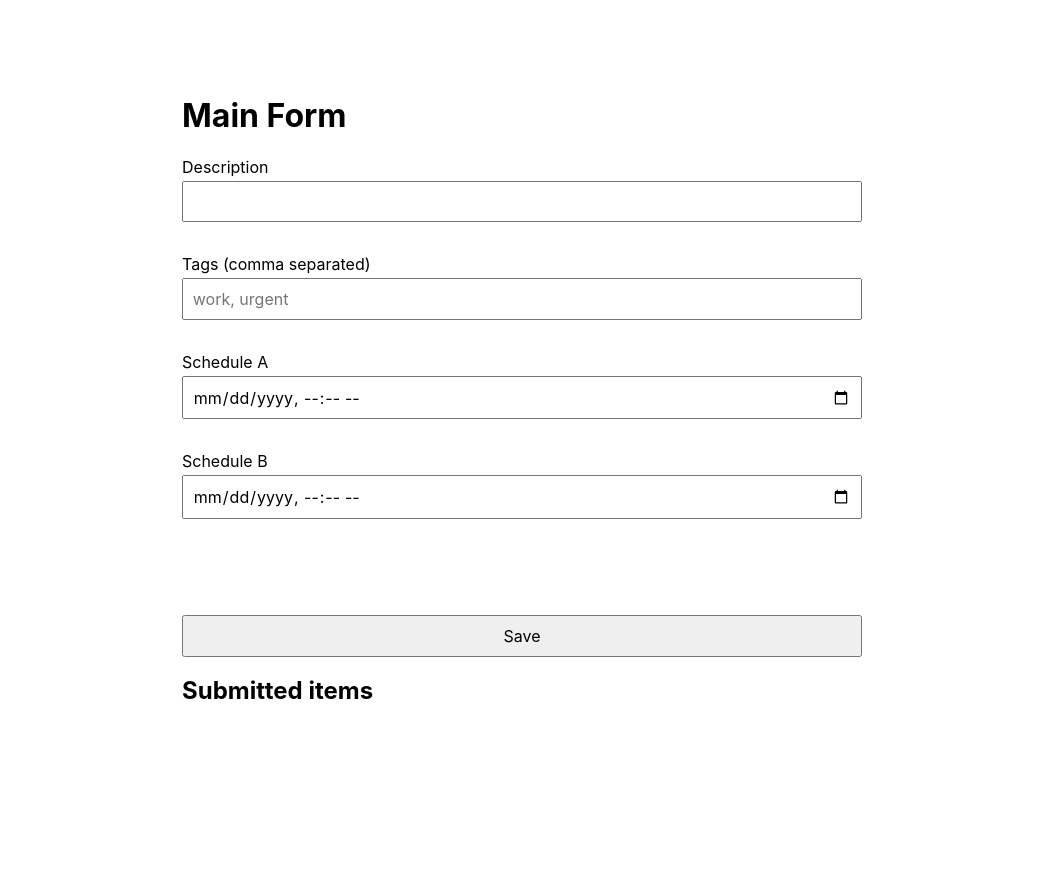
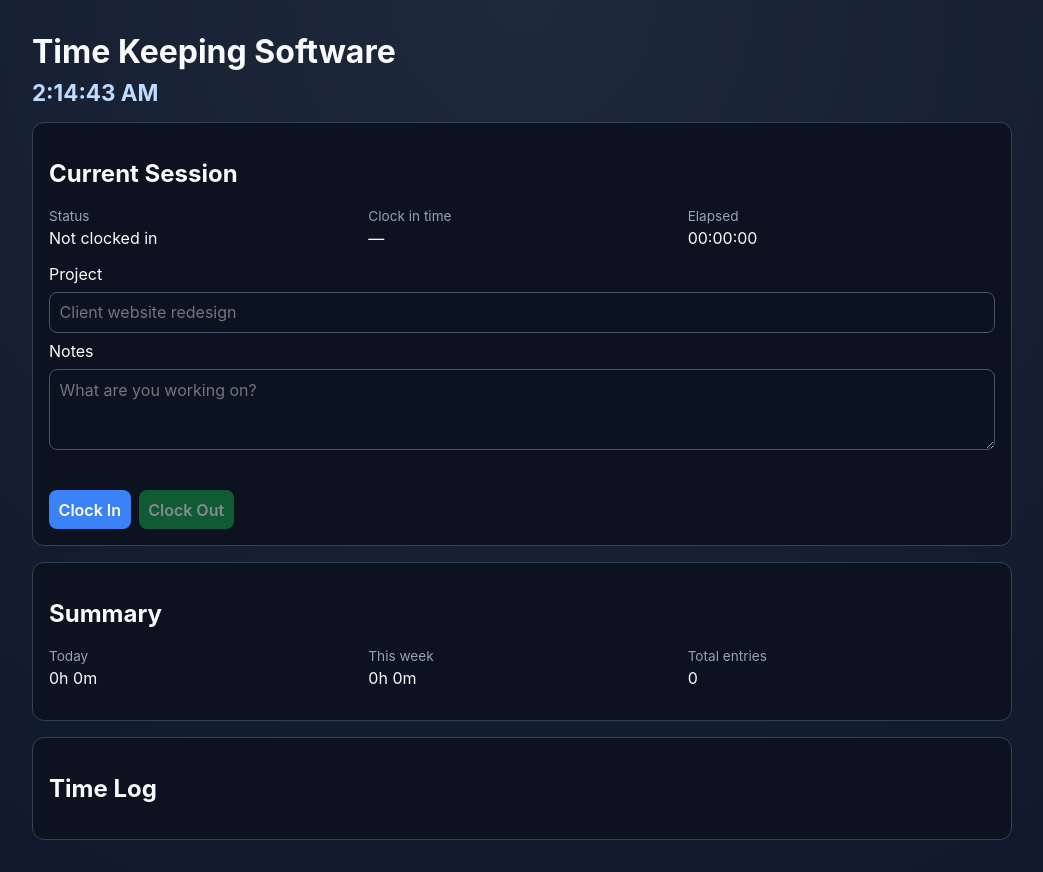
Before and after one commit to razaulkarim11/ToDoList, a plain HTML site: page index.html in a window 1280 px wide. Shown: the whole page, without its empty margins (118-1161 px from the left). Before the commit the page ends 800 px from the top, so only its background shows below. Drawn offline with Linux system fonts and the light colour scheme.

Commit message:
Build browser-based time keeping app

```diff
--- a/app.js
+++ b/app.js
@@ -1,103 +1,207 @@
-const form = document.getElementById('todo-form');
-const descriptionInput = document.getElementById('description');
-const tagsInput = document.getElementById('tags');
-const scheduleAInput = document.getElementById('scheduleA');
-const scheduleBInput = document.getElementById('scheduleB');
-const errorField = document.getElementById('form-error');
-const itemsList = document.getElementById('items');
-const fieldErrors = {
-  description: document.getElementById('description-error'),
-  tags: document.getElementById('tags-error'),
-  scheduleA: document.getElementById('scheduleA-error'),
-  scheduleB: document.getElementById('scheduleB-error'),
-};
+const STORAGE_KEY = 'timekeeper.entries.v1';
 
-function parseAndValidateTags(rawTags) {
-  const normalizedTags = rawTags
-    .split(',')
-    .map((tag) => tag.trim())
-    .filter(Boolean)
-    .map((tag) => tag.toLowerCase());
+const clockEl = document.getElementById('clock');
+const sessionStatusEl = document.getElementById('session-status');
+const clockInTimeEl = document.getElementById('clock-in-time');
+const elapsedTimeEl = document.getElementById('elapsed-time');
+const todayTotalEl = document.getElementById('today-total');
+const weekTotalEl = document.getElementById('week-total');
+const entryCountEl = document.getElementById('entry-count');
+const entriesEl = document.getElementById('entries');
+const formErrorEl = document.getElementById('form-error');
 
-  const seen = new Set();
-  const duplicates = [];
+const projectInput = document.getElementById('project');
+const notesInput = document.getElementById('notes');
+const clockInButton = document.getElementById('clock-in');
+const clockOutButton = document.getElementById('clock-out');
 
-  normalizedTags.forEach((tag) => {
-    if (seen.has(tag) && !duplicates.includes(tag)) {
-      duplicates.push(tag);
+let entries = loadEntries();
+let activeSession = null;
+
+function now() {
+  return new Date();
+}
+
+function formatDateTime(date) {
+  return date.toLocaleString();
+}
+
+function formatDuration(ms) {
+  const totalSeconds = Math.max(0, Math.floor(ms / 1000));
+  const hours = Math.floor(totalSeconds / 3600);
+  const minutes = Math.floor((totalSeconds % 3600) / 60);
+  const seconds = totalSeconds % 60;
+  return [hours, minutes, seconds].map((part) => String(part).padStart(2, '0')).join(':');
+}
+
+function formatHoursAndMinutes(ms) {
+  const totalMinutes = Math.floor(ms / 60000);
+  const hours = Math.floor(totalMinutes / 60);
+  const minutes = totalMinutes % 60;
+  return `${hours}h ${minutes}m`;
+}
+
+function saveEntries() {
+  localStorage.setItem(STORAGE_KEY, JSON.stringify(entries));
+}
+
+function loadEntries() {
+  const raw = localStorage.getItem(STORAGE_KEY);
+  if (!raw) {
+    return [];
+  }
+
+  try {
+    const parsed = JSON.parse(raw);
+    return Array.isArray(parsed) ? parsed : [];
+  } catch {
+    return [];
+  }
+}
+
+function calculateSummaries() {
+  const current = now();
+  const todayStart = new Date(current.getFullYear(), current.getMonth(), current.getDate());
+  const weekStart = new Date(todayStart);
+  const dayOfWeek = (todayStart.getDay() + 6) % 7;
+  weekStart.setDate(todayStart.getDate() - dayOfWeek);
+
+  let todayMs = 0;
+  let weekMs = 0;
+
+  entries.forEach((entry) => {
+    const start = new Date(entry.startAt);
+    const end = new Date(entry.endAt);
+    const duration = Math.max(0, end - start);
+
+    if (start >= todayStart) {
+      todayMs += duration;
     }
-    seen.add(tag);
+
+    if (start >= weekStart) {
+      weekMs += duration;
+    }
   });
 
-  return {
-    tags: normalizedTags,
-    duplicates,
-  };
+  todayTotalEl.textContent = formatHoursAndMinutes(todayMs);
+  weekTotalEl.textContent = formatHoursAndMinutes(weekMs);
+  entryCountEl.textContent = String(entries.length);
 }
 
-form.addEventListener('submit', (event) => {
-  event.preventDefault();
-  errorField.textContent = '';
-  Object.values(fieldErrors).forEach((fieldError) => {
-    fieldError.textContent = '';
+function renderEntries() {
+  entriesEl.innerHTML = '';
+
+  const sorted = [...entries].sort((a, b) => new Date(b.startAt) - new Date(a.startAt));
+
+  sorted.forEach((entry) => {
+    const li = document.createElement('li');
+    li.className = 'entry';
+
+    const title = document.createElement('strong');
+    title.textContent = entry.project;
+
+    const meta = document.createElement('p');
+    meta.className = 'meta';
+    meta.textContent = `${formatDateTime(new Date(entry.startAt))} → ${formatDateTime(new Date(entry.endAt))} (${formatDuration(
+      new Date(entry.endAt) - new Date(entry.startAt),
+    )})`;
+
+    li.append(title, meta);
+
+    if (entry.notes) {
+      const notes = document.createElement('p');
+      notes.textContent = entry.notes;
+      li.appendChild(notes);
+    }
+
+    entriesEl.appendChild(li);
   });
-  [descriptionInput, tagsInput, scheduleAInput, scheduleBInput].forEach((input) => {
-    input.removeAttribute('aria-invalid');
-  });
+}
 
-  const formData = new FormData(form);
-  const { tags, duplicates } = parseAndValidateTags(tagsInput.value);
-  const description = formData.get('description')?.toString().trim() || '';
-  const scheduleA = formData.get('scheduleA')?.toString().trim() || '';
-  const scheduleB = formData.get('scheduleB')?.toString().trim() || '';
-  const validationErrors = [];
-
-  if (description.length < 10) {
-    fieldErrors.description.textContent = 'Description must be at least 10 characters long.';
-    descriptionInput.setAttribute('aria-invalid', 'true');
-    validationErrors.push('Description must be at least 10 characters long.');
-  }
-
-  if (tags.length < 1) {
-    fieldErrors.tags.textContent = 'Add at least one tag.';
-    tagsInput.setAttribute('aria-invalid', 'true');
-    validationErrors.push('Add at least one tag.');
-  }
-
-  if (duplicates.length > 0) {
-    const duplicateMessage = `Duplicate tags are not allowed: ${duplicates.join(', ')}`;
-    fieldErrors.tags.textContent = duplicateMessage;
-    tagsInput.setAttribute('aria-invalid', 'true');
-    validationErrors.push(duplicateMessage);
-  }
-
-  if (!scheduleA) {
-    fieldErrors.scheduleA.textContent = 'Schedule A is required.';
-    scheduleAInput.setAttribute('aria-invalid', 'true');
-    validationErrors.push('Schedule A is required.');
-  }
-
-  if (!scheduleB) {
-    fieldErrors.scheduleB.textContent = 'Schedule B is required.';
-    scheduleBInput.setAttribute('aria-invalid', 'true');
-    validationErrors.push('Schedule B is required.');
-  }
-
-  if (validationErrors.length > 0) {
-    errorField.textContent = 'Please fix the highlighted errors and submit again.';
+function refreshSessionUi() {
+  if (!activeSession) {
+    sessionStatusEl.textContent = 'Not clocked in';
+    clockInTimeEl.textContent = '—';
+    elapsedTimeEl.textContent = '00:00:00';
+    clockInButton.disabled = false;
+    clockOutButton.disabled = true;
     return;
   }
 
-  const item = {
-    description,
-    tags,
-    scheduleA,
-    scheduleB,
+  sessionStatusEl.textContent = `Clocked in (${activeSession.project})`;
+  clockInTimeEl.textContent = formatDateTime(activeSession.startAt);
+  elapsedTimeEl.textContent = formatDuration(now() - activeSession.startAt);
+  clockInButton.disabled = true;
+  clockOutButton.disabled = false;
+}
+
+function tickClock() {
+  clockEl.textContent = now().toLocaleTimeString();
+  refreshSessionUi();
+}
+
+function clearError() {
+  formErrorEl.textContent = '';
+}
+
+function showError(message) {
+  formErrorEl.textContent = message;
+}
+
+clockInButton.addEventListener('click', () => {
+  clearError();
+
+  if (activeSession) {
+    showError('You are already clocked in.');
+    return;
+  }
+
+  const project = projectInput.value.trim();
+  const notes = notesInput.value.trim();
+
+  if (project.length < 2) {
+    showError('Project name must be at least 2 characters.');
+    return;
+  }
+
+  activeSession = {
+    project,
+    notes,
+    startAt: now(),
   };
 
-  const li = document.createElement('li');
-  li.textContent = `${item.description} | tags: ${item.tags.join(', ')} | schedule A: ${item.scheduleA} | schedule B: ${item.scheduleB}`;
-  itemsList.prepend(li);
+  refreshSessionUi();
+});
 
-  form.reset();
+clockOutButton.addEventListener('click', () => {
+  clearError();
+
+  if (!activeSession) {
+    showError('You must clock in before clocking out.');
+    return;
+  }
+
+  const endAt = now();
+  const entry = {
+    project: activeSession.project,
+    notes: activeSession.notes,
+    startAt: activeSession.startAt.toISOString(),
+    endAt: endAt.toISOString(),
+  };
+
+  entries.push(entry);
+  saveEntries();
+  renderEntries();
+  calculateSummaries();
+
+  activeSession = null;
+  projectInput.value = '';
+  notesInput.value = '';
+  refreshSessionUi();
 });
+
+setInterval(tickClock, 1000);
+tickClock();
+renderEntries();
+calculateSummaries();
+refreshSessionUi();
--- a/index.html
+++ b/index.html
@@ -3,49 +3,69 @@
   <head>
     <meta charset="UTF-8" />
     <meta name="viewport" content="width=device-width, initial-scale=1.0" />
-    <title>ToDo List</title>
+    <title>Time Keeping Software</title>
     <link rel="stylesheet" href="styles.css" />
   </head>
   <body>
-    <main class="container">
-      <h1>Main Form</h1>
-      <form id="todo-form" novalidate>
-        <label>
-          Description
-          <input id="description" name="description" type="text" required />
-          <small id="description-error" class="field-error" role="alert" aria-live="polite"></small>
-        </label>
+    <main class="app">
+      <header>
+        <h1>Time Keeping Software</h1>
+        <p id="clock" aria-live="polite">--:--:--</p>
+      </header>
 
-        <label>
-          Tags (comma separated)
-          <input id="tags" name="tags" type="text" placeholder="work, urgent" required />
-          <small id="tags-error" class="field-error" role="alert" aria-live="polite"></small>
-        </label>
+      <section class="panel">
+        <h2>Current Session</h2>
+        <div class="session-grid">
+          <div>
+            <p class="label">Status</p>
+            <p id="session-status">Not clocked in</p>
+          </div>
+          <div>
+            <p class="label">Clock in time</p>
+            <p id="clock-in-time">—</p>
+          </div>
+          <div>
+            <p class="label">Elapsed</p>
+            <p id="elapsed-time">00:00:00</p>
+          </div>
+        </div>
 
-        <label>
-          Schedule A
-          <input
-            id="scheduleA"
-            name="scheduleA"
-            type="datetime-local"
-            required
-          />
-          <small id="scheduleA-error" class="field-error" role="alert" aria-live="polite"></small>
-        </label>
+        <form id="session-form" novalidate>
+          <label for="project">Project</label>
+          <input id="project" name="project" type="text" placeholder="Client website redesign" required />
 
-        <label>
-          Schedule B
-          <input id="scheduleB" name="scheduleB" type="datetime-local" required />
-          <small id="scheduleB-error" class="field-error" role="alert" aria-live="polite"></small>
-        </label>
+          <label for="notes">Notes</label>
+          <textarea id="notes" name="notes" rows="3" placeholder="What are you working on?"></textarea>
 
-        <p id="form-error" role="alert" aria-live="polite"></p>
-        <button type="submit">Save</button>
-      </form>
+          <p id="form-error" role="alert" aria-live="polite"></p>
+          <div class="actions">
+            <button type="button" id="clock-in">Clock In</button>
+            <button type="button" id="clock-out">Clock Out</button>
+          </div>
+        </form>
+      </section>
 
-      <section>
-        <h2>Submitted items</h2>
-        <ul id="items"></ul>
+      <section class="panel">
+        <h2>Summary</h2>
+        <div class="summary-grid">
+          <div>
+            <p class="label">Today</p>
+            <p id="today-total">0h 0m</p>
+          </div>
+          <div>
+            <p class="label">This week</p>
+            <p id="week-total">0h 0m</p>
+          </div>
+          <div>
+            <p class="label">Total entries</p>
+            <p id="entry-count">0</p>
+          </div>
+        </div>
+      </section>
+
+      <section class="panel">
+        <h2>Time Log</h2>
+        <ul id="entries" class="entries"></ul>
       </section>
     </main>
 
--- a/styles.css
+++ b/styles.css
@@ -1,49 +1,132 @@
 :root {
   color-scheme: light dark;
   font-family: Inter, system-ui, sans-serif;
+  --bg: #0f172a;
+  --panel: #111827;
+  --panel-border: #334155;
+  --text: #f8fafc;
+  --muted: #94a3b8;
+  --accent: #3b82f6;
+  --danger: #ef4444;
+}
+
+* {
+  box-sizing: border-box;
 }
 
 body {
   margin: 0;
-  display: grid;
-  place-content: center;
+  background: radial-gradient(circle at top, #1e293b, var(--bg));
+  color: var(--text);
   min-height: 100vh;
 }
 
-.container {
-  width: min(680px, 92vw);
+.app {
+  width: min(980px, 94vw);
+  margin: 2rem auto;
+  display: grid;
+  gap: 1rem;
+}
+
+header h1 {
+  margin: 0;
+}
+
+#clock {
+  margin: 0.5rem 0 0;
+  font-size: 1.4rem;
+  font-weight: 700;
+  color: #bfdbfe;
+}
+
+.panel {
+  background: color-mix(in oklab, var(--panel) 88%, black 12%);
+  border: 1px solid var(--panel-border);
+  border-radius: 12px;
+  padding: 1rem;
+}
+
+.session-grid,
+.summary-grid {
+  display: grid;
+  gap: 0.75rem;
+  grid-template-columns: repeat(auto-fit, minmax(140px, 1fr));
+  margin-bottom: 1rem;
+}
+
+.label {
+  margin: 0;
+  color: var(--muted);
+  font-size: 0.85rem;
+}
+
+p {
+  margin: 0.25rem 0 0;
 }
 
 form {
   display: grid;
+  gap: 0.5rem;
+}
+
+input,
+textarea,
+button {
+  font: inherit;
+  border-radius: 8px;
+  border: 1px solid #475569;
+  padding: 0.6rem;
+}
+
+input,
+textarea {
+  background: #0b1220;
+  color: var(--text);
+}
+
+.actions {
+  display: flex;
+  gap: 0.5rem;
+}
+
+button {
+  cursor: pointer;
+  border: none;
+  color: white;
+  background: var(--accent);
+  font-weight: 600;
+}
+
+#clock-out {
+  background: #16a34a;
+}
+
+button:disabled {
+  opacity: 0.5;
+  cursor: not-allowed;
+}
+
+#form-error {
+  min-height: 1.25rem;
+  color: var(--danger);
+}
+
+.entries {
+  list-style: none;
+  margin: 0;
+  padding: 0;
+  display: grid;
   gap: 0.75rem;
 }
 
-label {
-  display: grid;
-  gap: 0.25rem;
+.entry {
+  border: 1px solid #334155;
+  border-radius: 10px;
+  padding: 0.75rem;
+  background: #0b1220;
 }
 
-input,
-button {
-  padding: 0.55rem;
-  font: inherit;
+.entry .meta {
+  color: var(--muted);
+  font-size: 0.9rem;
 }
-
-#form-error {
-  color: #d11;
-  min-height: 1.25rem;
-}
-
-.field-error {
-  color: #d11;
-  min-height: 1rem;
-}
-
-input[aria-invalid='true'] {
-  border: 1px solid #d11;
-}
-
-ul {
-  padding-left: 1.2rem;
-}
```
